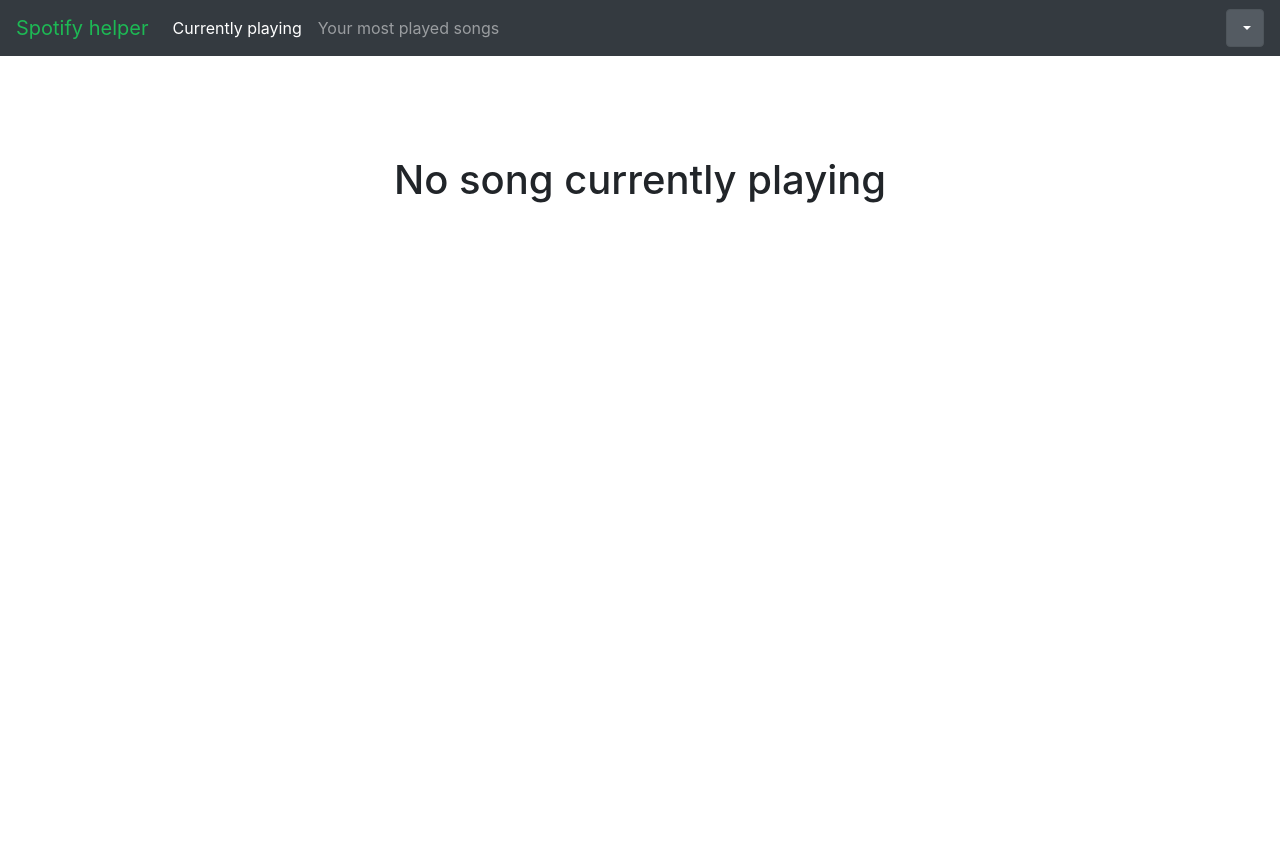
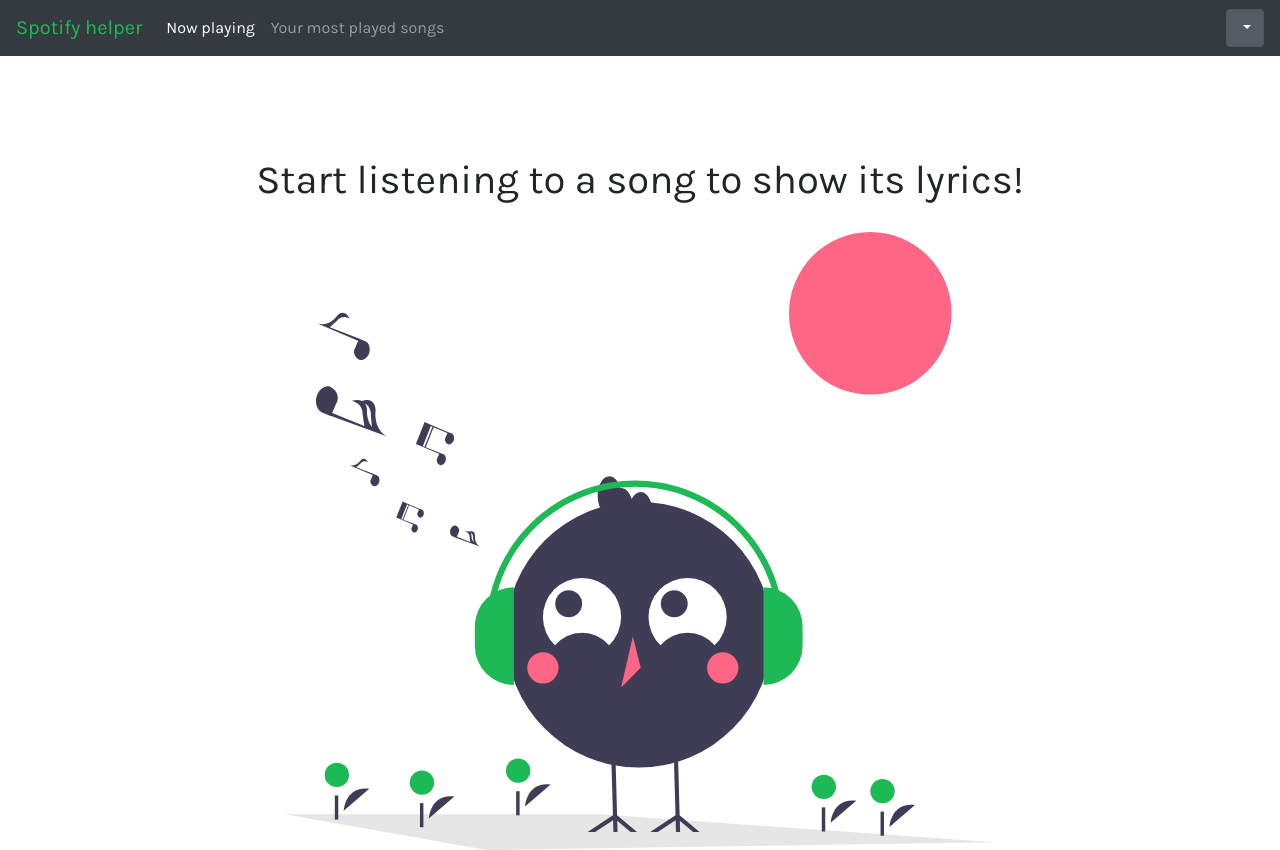
Before and after one commit to danielholmer/spotify-helper, a Flask app: template templates/no_song.html in a window 1280 px wide. Before the commit the page ends 203 px from the top, so only its background shows below. Run offline with Flask 2, Linux system fonts and the light colour scheme; the template is opened without the code that fills it, so the values that code supplies are empty; some libraries are stand-ins or nearby versions.

Commit message:
design not playing page. refreshing of auth tokens

```diff
--- a/main.py
+++ b/app.py
@@ -16,8 +16,9 @@ from flask_session import Session
 import spotipy
 import uuid
 import lyricsgenius
+from credentials import *
 
-GENIUS_CLIENT_ACCESS = "gwPJBes0Ai9I7S6_3MWXhfV09Bba30t_TpYmGoPi79GlFhHZ_W7HGogczi6WLO0F"
+
 app = Flask(__name__)
 app.config['SECRET_KEY'] = os.urandom(64)
 app.config['SESSION_TYPE'] = 'filesystem'
@@ -31,7 +32,10 @@ Session(app)
 def index():
 
     #cache_path = '.cache-'.join(str(uuid.uuid4()))
-    auth_manager = spotipy.oauth2.SpotifyOAuth(cache_path=CACHE_PATH, show_dialog= True, scope='user-read-currently-playing user-read-private user-top-read')
+    auth_manager = spotipy.oauth2.SpotifyOAuth(client_id=SPOTIPY_CLIENT_ID,
+     client_secret=SPOTIPY_CLIENT_SECRET, redirect_uri=SPOTIPY_REDIRECT_URI, cache_path=CACHE_PATH,
+     show_dialog= True,
+     scope='user-read-currently-playing user-read-private user-top-read')
 
     if request.args.get("code"):
         print("request.args.get('code') = True")
@@ -48,7 +52,19 @@ def index():
         return render_template("logon.html", auth_url = auth_url)
 
     spotify = spotipy.Spotify(auth=token_info['access_token'])
-    song_info = get_song_info(spotify)
+
+    try:
+        song_info = get_song_info(spotify)
+    except spotipy.client.SpotifyException:
+        # re-authenticate when token expires
+        cached_token = auth_manager.get_cached_token()
+        refreshed_token = cached_token['refresh_token']
+        session['token_info'] = auth_manager.refresh_access_token(refreshed_token)
+        # also we need to specifically pass `auth=new_token['access_token']`
+        token_info = session.get('token_info')
+        spotify = spotipy.Spotify(auth=token_info['access_token'])
+
+        song_info = get_song_info(spotify)
     display_name = get_user_info(spotify)
     if not song_info:
         return render_template("no_song.html", display_name = display_name)
--- a/static/scripts/script.js
+++ b/static/scripts/script.js
@@ -16,5 +16,5 @@ $('#form-container a').click(function(e) {
 function replace_content(response){
    $('#top_song_container').empty();
 
-    $("#top_song_container").html(response);
+    $("#top_song_container").html(response).hide().fadeIn("slow");
 }
--- a/static/styles/style.css
+++ b/static/styles/style.css
@@ -1,6 +1,11 @@
 #bootstrap-overrides #main{
   margin-top: 100px;
 
+
+}
+#bootstrap-overrides{
+
+  font-family: 'Karla', sans-serif;
 }
 
 #cover_image{
@@ -97,7 +102,8 @@
   max-width: 800px;
   justify-content: center;
   display: flex;
-  flex-direction: column;
+  flex-direction: column-reverse;
+
 }
 .top-placement-container{
   margin-left: auto;
@@ -125,3 +131,20 @@
   color: #6c757d;
 
 }
+a { cursor: pointer; }
+
+.not-playing-image-container{
+  width: 80%;
+  margin-top: 20px;
+}
+.not-playing-image-container img{
+  width: 100%;
+  height: 100%;
+}
+.not-playing-info-container{
+  display: flex;
+  flex-direction: column;
+  text-align: center;
+  width: 90%;
+  justify-content: center;
+}
--- a/templates/base.html
+++ b/templates/base.html
@@ -4,13 +4,17 @@
 <head>
   <link rel="stylesheet" href="https://stackpath.bootstrapcdn.com/bootstrap/4.5.0/css/bootstrap.min.css" integrity="sha384-9aIt2nRpC12Uk9gS9baDl411NQApFmC26EwAOH8WgZl5MYYxFfc+NcPb1dKGj7Sk" crossorigin="anonymous">
   <link rel="stylesheet" href="../static/styles/style.css">
+  <link href="https://fonts.googleapis.com/css2?family=Vollkorn:wght@500&display=swap" rel="stylesheet">
+   <link href="https://fonts.googleapis.com/css2?family=Titillium+Web&display=swap" rel="stylesheet">
+    <link href="https://fonts.googleapis.com/css2?family=Poppins&display=swap" rel="stylesheet">
+    <link href="https://fonts.googleapis.com/css2?family=Karla&display=swap" rel="stylesheet">
 
   <title>{% block title %}{% endblock %}</title>
 </head>
 
 <body id="bootstrap-overrides">
   <nav class="navbar navbar-expand-lg navbar-dark bg-dark">
-    <a class="navbar-brand" href="#">Spotify helper</a>
+    <a class="navbar-brand" >Spotify helper</a>
     <button class="navbar-toggler" type="button" data-toggle="collapse" data-target="#navbarNav" aria-controls="navbarNav" aria-expanded="false" aria-label="Toggle navigation">
       <span class="navbar-toggler-icon"></span>
     </button>
--- a/templates/index.html
+++ b/templates/index.html
@@ -5,7 +5,7 @@ Spotify helper
 {% endblock %}
 {% block nav_buttons %}
 <li class="nav-item active">
-  <a class="nav-link" onclick="window.location.href=this">Currently playing <span class="sr-only">(current)</span></a>
+  <a class="nav-link" onclick="window.location.href=this">Now playing <span class="sr-only">(current)</span></a>
 </li>
 <li class="nav-item">
   <a class="nav-link" href="/top_songs">Your most played songs</a>
--- a/templates/no_song.html
+++ b/templates/no_song.html
@@ -5,7 +5,7 @@ Spotify helper
 {% endblock %}
 {% block nav_buttons %}
 <li class="nav-item active">
-  <a class="nav-link" onclick="window.location.href=this">Currently playing <span class="sr-only">(current)</span></a>
+  <a class="nav-link" onclick="window.location.href=this">Now playing <span class="sr-only">(current)</span></a>
 </li>
 <li class="nav-item">
   <a class="nav-link" href="/top_songs">Your most played songs</a>
@@ -29,8 +29,14 @@ Spotify helper
 
 {% block content %}
 <div id="wrapper">
+  <div class="not-playing-info-container">
+    <h1> Start listening to a song to show its lyrics!</h1>
+  </div>
+  <div class="not-playing-image-container">
+    <img src="../static/images/not_playing.svg" alt="">
+  </div>
 
-  <h1>No song currently playing</h1>
+
 </div>
 
 {% endblock %}
```
Also changed, not shown: templates/top_songs.html (+5 -5 lines), static/images/not_playing.svg (added), 3 other files.
